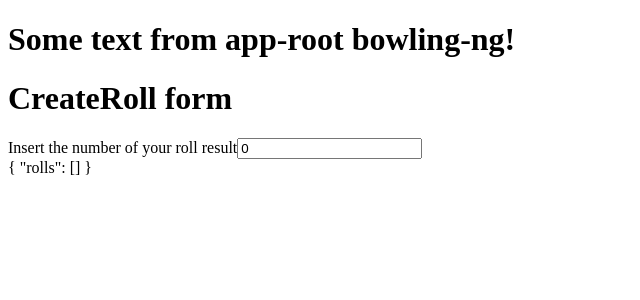
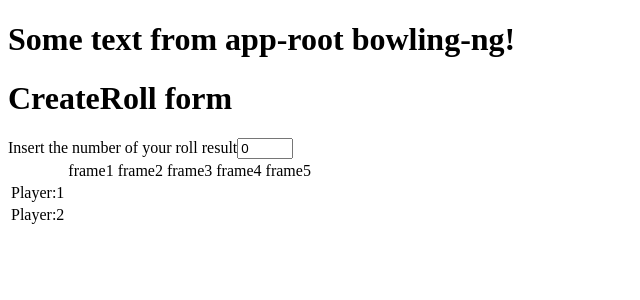
Before and after one commit to Fil-good/ancient_game_ng2, an Angular app: page / in a window 1280 px wide. Shown: the top 300 px of the page, without its empty margins (0-640 px from the left). Built offline with nearby package versions, Linux system fonts and the light colour scheme.

Commit message:
commit app comp and create roll item

```diff
--- a/src/app/app.component.css
+++ b/src/app/app.component.css
@@ -2,3 +2,7 @@ label:after {
   content: "\a";
 
 }
+
+td {
+  width: 30px;
+}
--- a/src/app/app.component.html
+++ b/src/app/app.component.html
@@ -7,4 +7,28 @@
 <!-- *ngIf="currentPlayer='true'" -->
 <!-- *ngIf="currentPlayer='false'" -->
 
-{{ bowlingGamePlayer1 | json }}
+
+
+<table>
+
+  <tr>
+    <td></td>
+    <td colspan="3">frame1</td>
+    <td colspan="3">frame2</td>
+    <td colspan ="3">frame3</td>
+    <td colspan ="3">frame4</td>
+    <td colspan ="3">frame5</td>
+  </tr>
+
+  <tr>
+    <td>Player:1</td>
+    <td *ngFor="let score of bowlingGamePlayer1.rolls">{{score.roll}}</td>
+  </tr>
+
+  <tr>
+    <td>Player:2</td>
+    <td *ngFor="let score of bowlingGamePlayer2.rolls">{{score.roll}}</td>
+  </tr>
+
+
+</table>
--- a/src/app/app.component.ts
+++ b/src/app/app.component.ts
@@ -14,6 +14,8 @@ export class AppComponent implements OnInit {
 
   bowlingGamePlayer1 = new BowlingGame([], "player1");
   bowlingGamePlayer2 = new BowlingGame([], "player2");
+
+
 
   // leave constructor empty of the real work
   constructor() {
--- a/src/app/create-roll-item/create-roll-item.component.html
+++ b/src/app/create-roll-item/create-roll-item.component.html
@@ -1,6 +1,6 @@
 <h1>CreateRoll form</h1>
 <form #rollForm="ngForm" class="form" (ngSubmit)="createRoll(rollForm)">
-  <label class="roll-label">Insert the number of your roll result</label><input type="text" #number="ngModel" required min=0 max=15
+  <label class="roll-label">Insert the number of your roll result</label><input type="number" #number="ngModel" required min=0 max=15
     name="rol" [(ngModel)]="roll.roll" />
 </form>
 <ul *ngIf="rollForm.submitted && rollForm.invalid">
```
